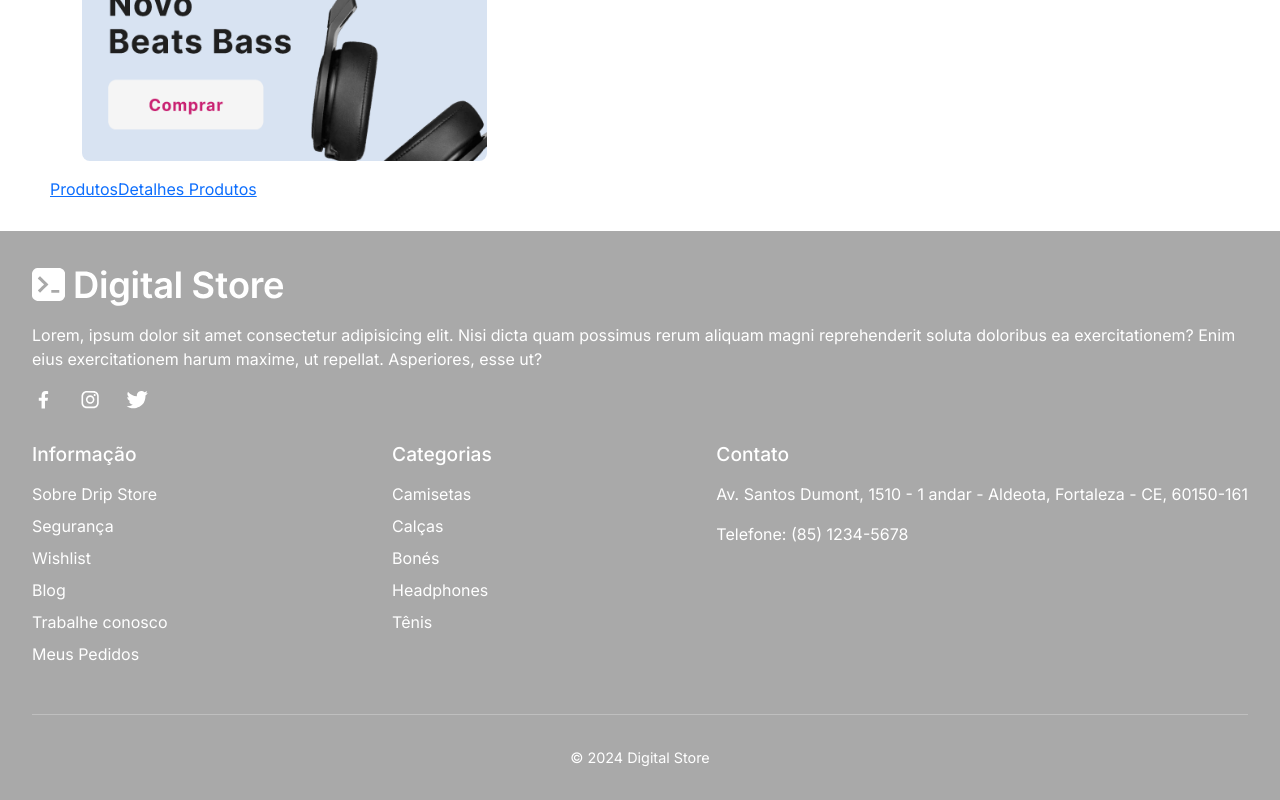
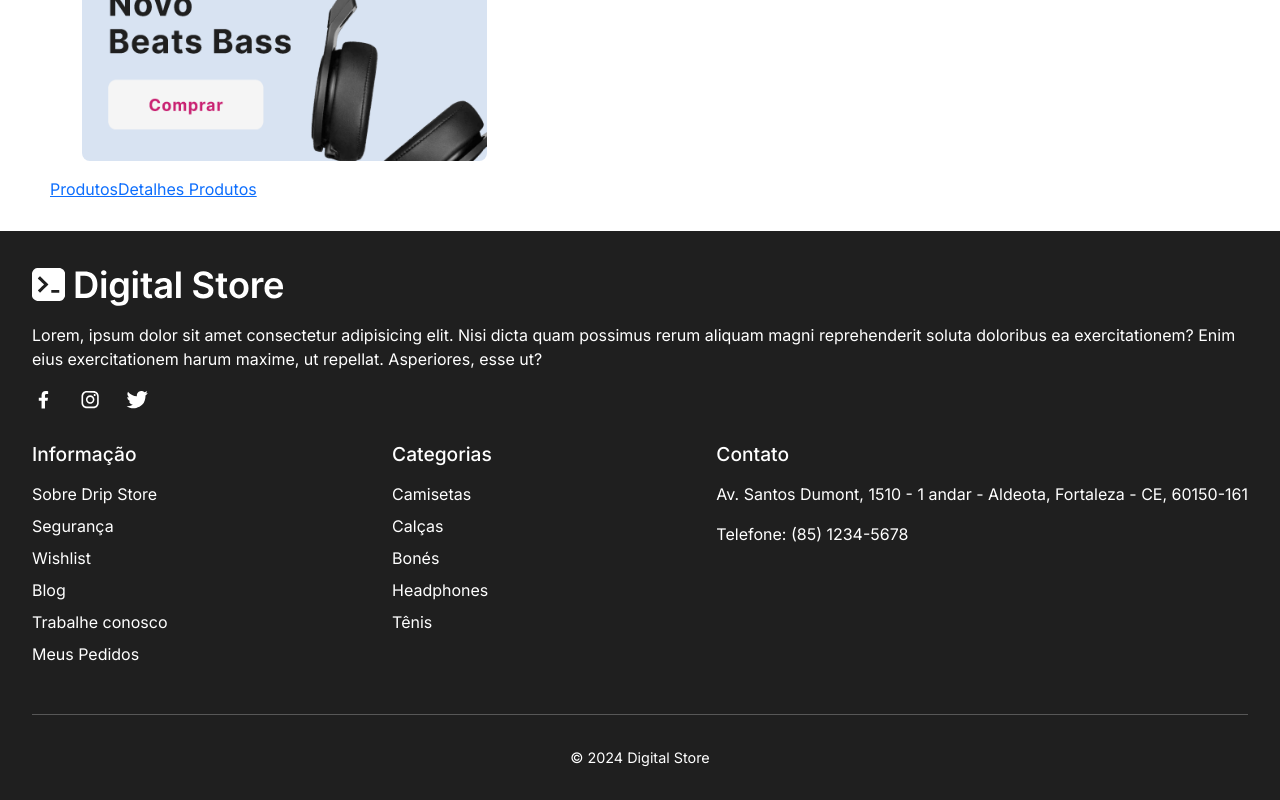
Before and after one commit to Natanael135/DigitalStoreProject-GeracaoTech, a React (Vite) app: page / in a window 1280 px wide. Shown: the part 1221-2021 px from the top of the page. Built offline with nearby package versions, Linux system fonts and the light colour scheme.

Commit message:
fix: correção no background do footer.

```diff
--- a/src/components/Footer/Footer.jsx
+++ b/src/components/Footer/Footer.jsx
@@ -8,7 +8,7 @@ import styled from "styled-components";
 // COMPONENTES PARA ESTRUTURAÇÃO: USAR ISSO PARA APLICAR A ESTILIZAÇÃO
 
 const FooterContainer = styled.footer`
-  background-color: darkgray;
+  background-color: #1F1F1F;
   color: white;
   padding: 2rem;
 `;
```
